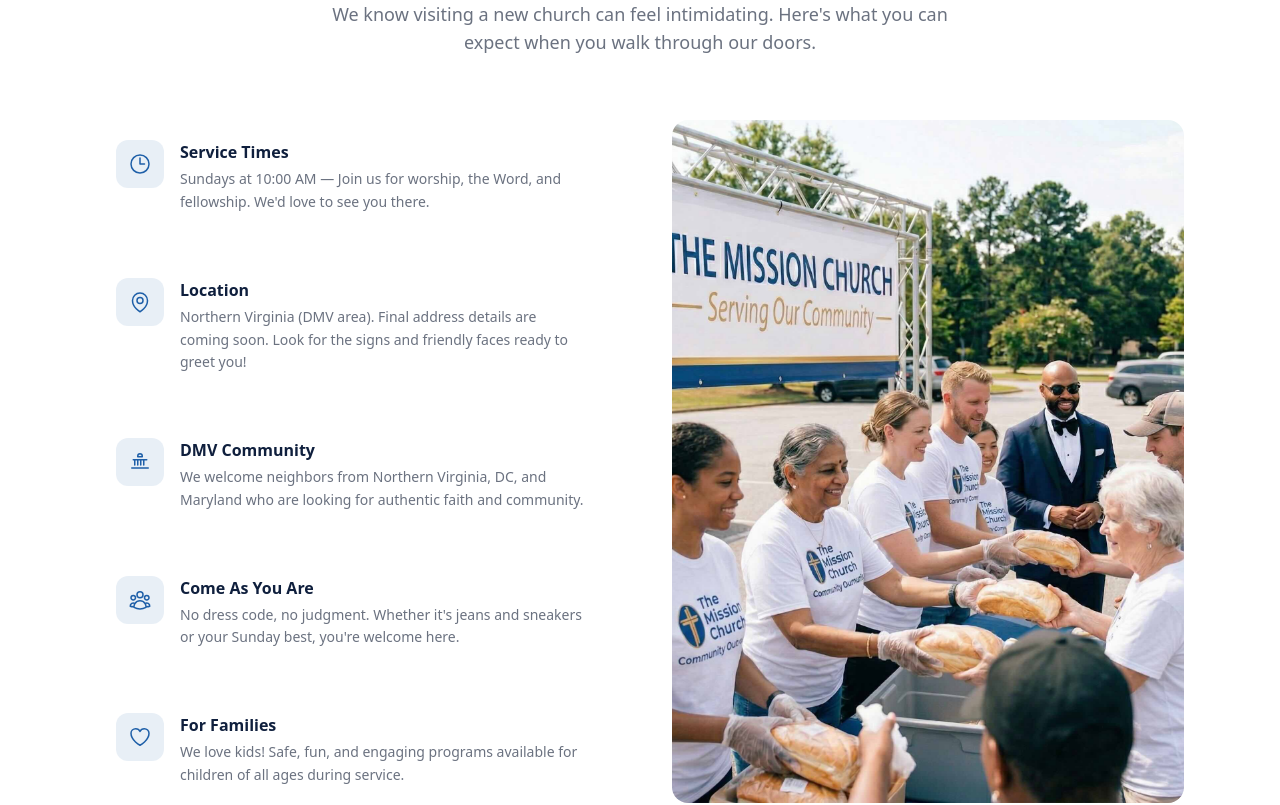
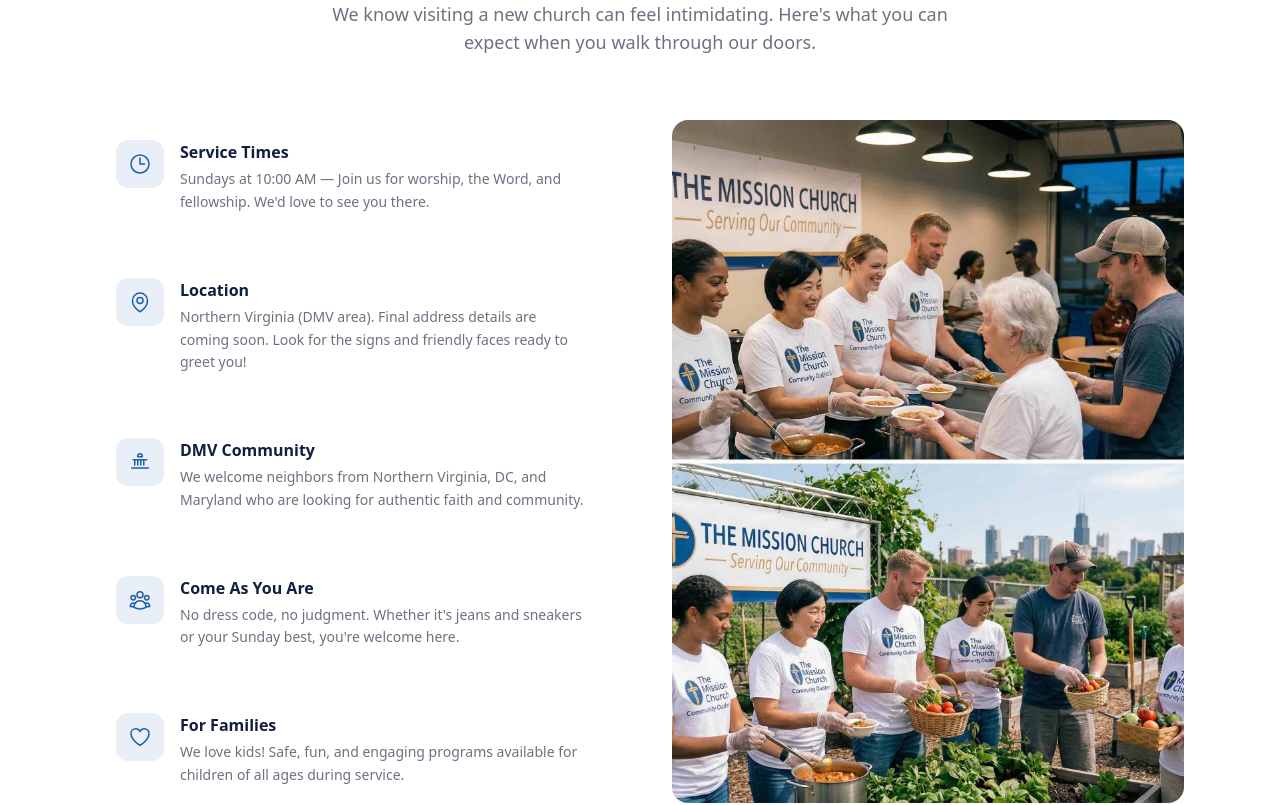
Before and after one commit to trentphoto/fcc, a Next.js app: page / in a window 1280 px wide. Shown: the part 3520-4325 px from the top of the page. Built offline with nearby package versions, Linux system fonts and the light colour scheme; no server answers; the database is empty.

Commit message:
update images

```diff
--- a/src/app/page.tsx
+++ b/src/app/page.tsx
@@ -566,7 +566,7 @@
           {/* Church Photo */}
           <div className="relative">
             <div className="aspect-[3/4] rounded-2xl overflow-hidden">
-              <img src="/images/home1.jpg" alt="Our church community" className="w-full h-full object-cover" />
+              <img src="/images/home2.jpg" alt="Our church community" className="w-full h-full object-cover" />
             </div>
             <div className="absolute -top-4 -left-4 w-24 h-24 bg-primary/5 rounded-2xl -z-10" />
           </div>
@@ -702,7 +702,7 @@
         {/* Photo Grid */}
         <div className="grid grid-cols-2 md:grid-cols-4 gap-4">
           {[
-            { label: "Worship", size: "col-span-2 row-span-2", aspect: "aspect-square", img: "/images/hero.jpg" },
+            { label: "Worship", size: "col-span-2 row-span-2", aspect: "aspect-square", img: "/images/home2.jpg" },
             { label: "Small Groups", size: "", aspect: "aspect-square", img: "/images/home1.jpg" },
             { label: "Youth", size: "", aspect: "aspect-square", img: "/images/hero.jpg" },
             { label: "DMV Outreach", size: "", aspect: "aspect-square", img: "/images/home1.jpg" },
```
Also changed, not shown: public/images/home1.jpg, public/images/home2.jpg (added).
